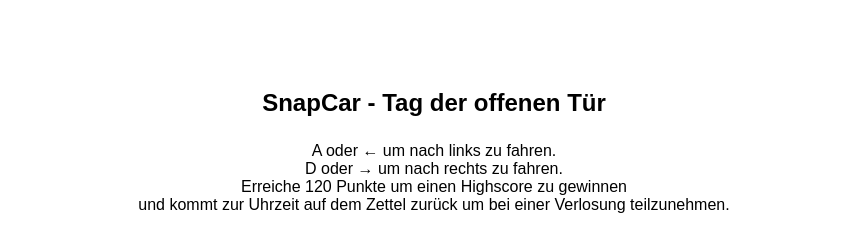
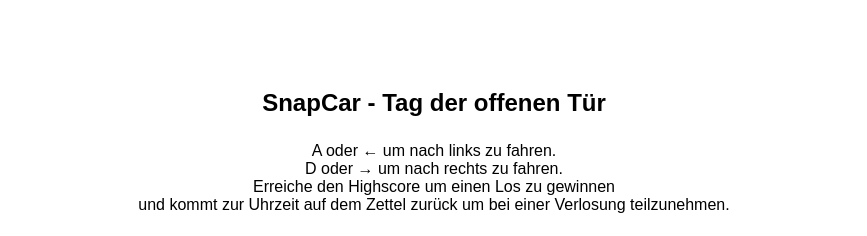
Before and after one commit to Redminer9630GitHub/GSW_SnapCar, a plain HTML site: page index.html in a window 1280 px wide. Shown: the top 236 px of the page, without its empty margins (206-1073 px from the left). Drawn offline with Linux system fonts and the light colour scheme.

Commit message:
Update index.html

```diff
--- a/index.html
+++ b/index.html
@@ -113,7 +113,7 @@
     <div id="controlsInfo">
         A oder ← um nach links zu fahren.<br>
         D oder → um nach rechts zu fahren.<br>
-        Erreiche 120 Punkte um einen Highscore zu gewinnen<br>
+        Erreiche den Highscore um  einen Los zu gewinnen<br>
         und kommt zur Uhrzeit auf dem Zettel zurück um bei einer Verlosung teilzunehmen.
     </div>
     <canvas id="gameCanvas" width="800" height="400"></canvas> <!-- tabindex hinzugefügt -->
```
